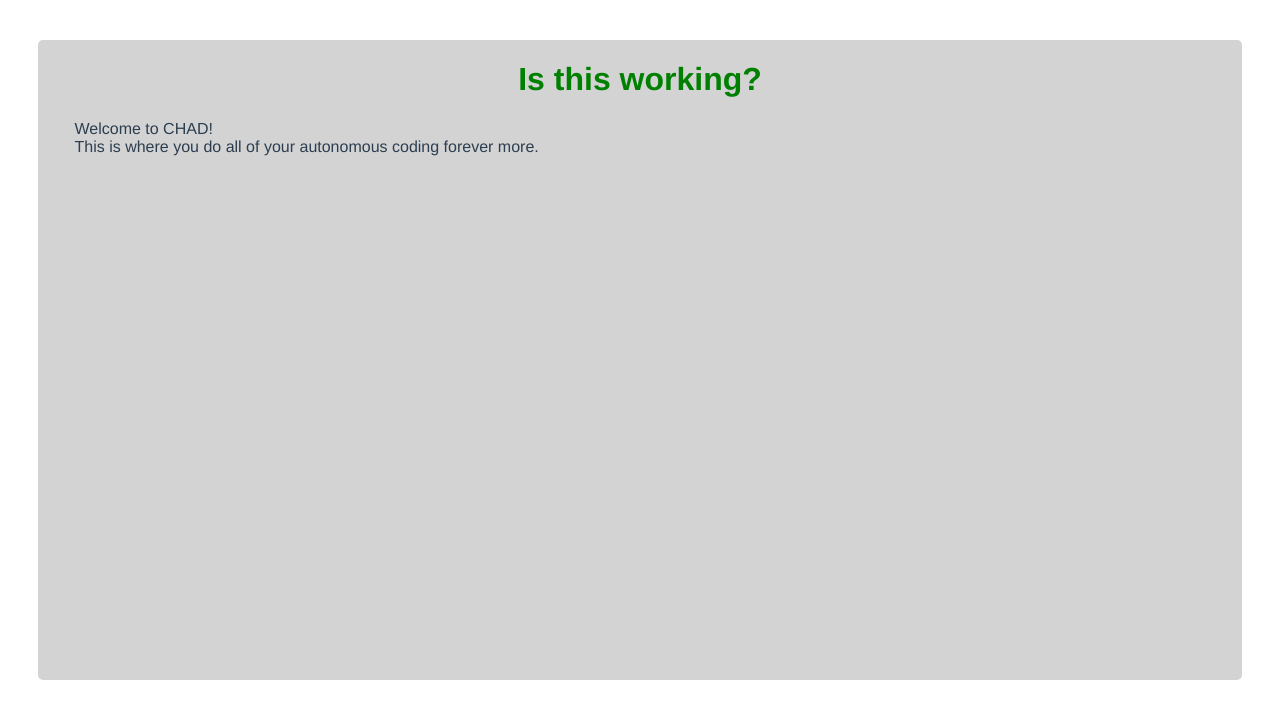
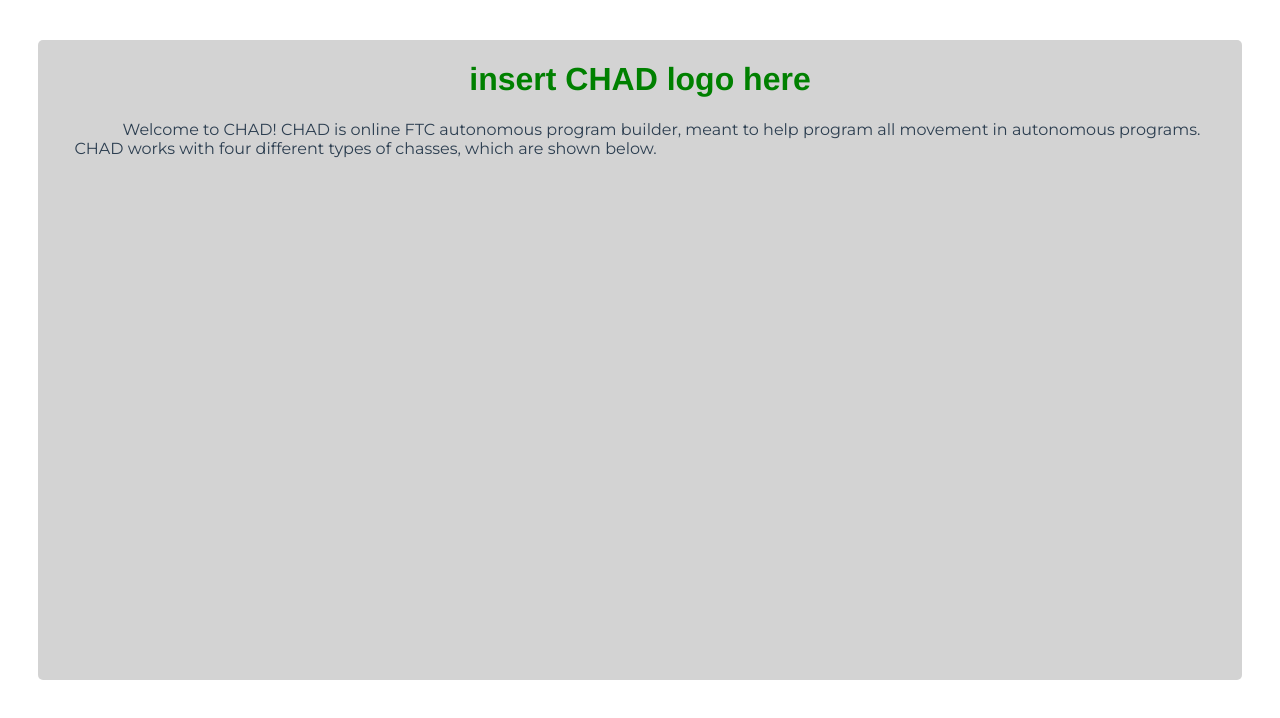
Before and after one commit to ThunderPengwins/CHAD, a Vue app: page / in a window 1280 px wide. Shown: the top 718 px of the page. Built offline with nearby package versions, Linux system fonts and the light colour scheme.

Commit message:
Actual text for Intro Page

```diff
--- a/public/index.html
+++ b/public/index.html
@@ -5,6 +5,7 @@
     <meta http-equiv="X-UA-Compatible" content="IE=edge">
     <meta name="viewport" content="width=device-width,initial-scale=1.0">
     <link rel="icon" href="<%= BASE_URL %>favicon.ico">
+    <link href="https://fonts.googleapis.com/css?family=Montserrat" rel="stylesheet">
     <title>chad</title>
   </head>
   <body>
--- a/src/App.vue
+++ b/src/App.vue
@@ -1,9 +1,11 @@
 <template>
   <div id="app">
     <div class="bkgd">
-      <h1 id="title">Is this working?</h1>
+      <h1 id="title">insert CHAD logo here</h1>
       <p class ="words">
-        Welcome to CHAD!<br/>This is where you do all of your autonomous coding forever more.
+        &emsp;&emsp;&emsp;Welcome to CHAD! CHAD is online FTC autonomous program builder,
+        meant to help program all movement in autonomous programs. CHAD works with four different types of chasses,
+        which are shown below.
       </p>
     </div>
   </div>
@@ -46,5 +48,6 @@ export default {
 .words{
   text-align: left;
   margin-left: 3%;
+  font-family: 'Montserrat', sans-serif;
 }
 </style>
```
